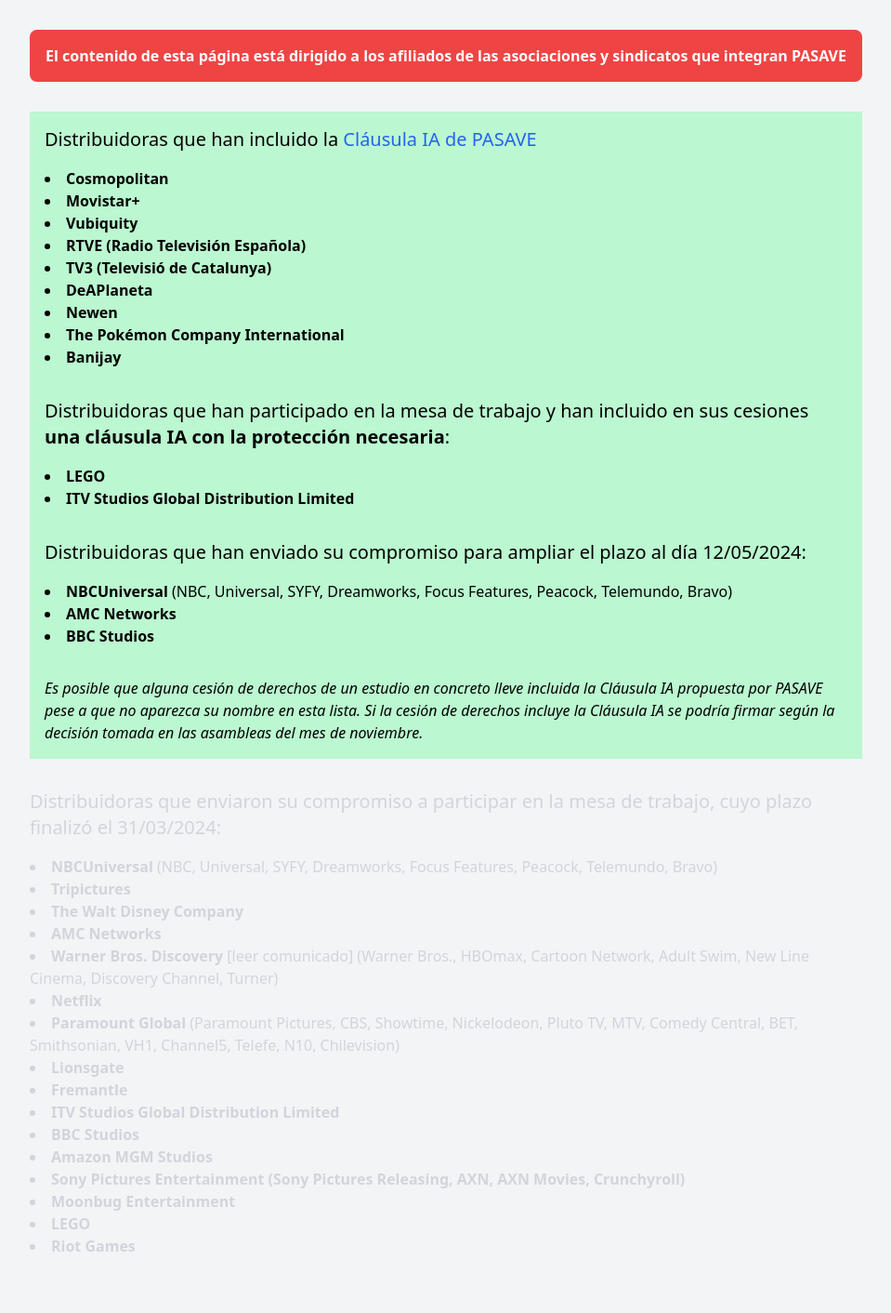
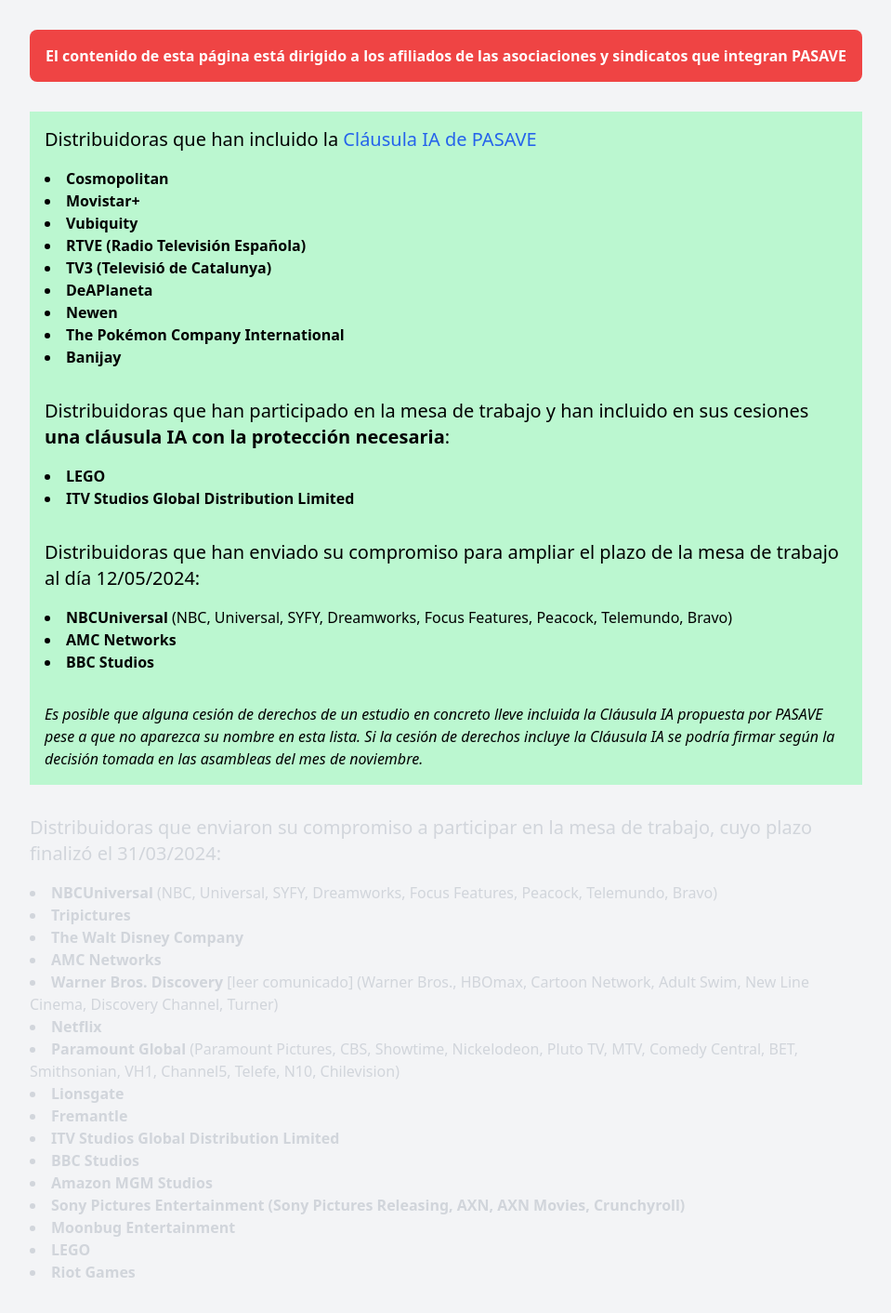
Before and after one commit to mutsuda/pasave.github.io, a Jekyll site: the page built from oklist.md, in a window 1280 px wide. Shown: the whole page at 93% size, without its empty margins (160-1119 px from the left). Built offline with Jekyll 4.4.1, drawn with Linux system fonts in a browser that asks for light colours; before the commit the page ends 1384 px from its top, so only the background shows below that.

Commit message:
updated oklist

```diff
--- a/oklist.md
+++ b/oklist.md
@@ -29,7 +29,7 @@
 </ul>
 
 
-<div class="text-xl pb-4 pt-8">Distribuidoras que han enviado su compromiso para ampliar el plazo al día 12/05/2024:</div>
+<div class="text-xl pb-4 pt-8">Distribuidoras que han enviado su compromiso para ampliar el plazo de la mesa de trabajo al día 12/05/2024:</div>
 <ul class="list-disc list-inside">
 	<li><span class="font-bold">NBCUniversal</span> (NBC, Universal, SYFY, Dreamworks, Focus Features, Peacock, Telemundo, Bravo)</li>
 	<li class="font-bold">AMC Networks</li>
```
